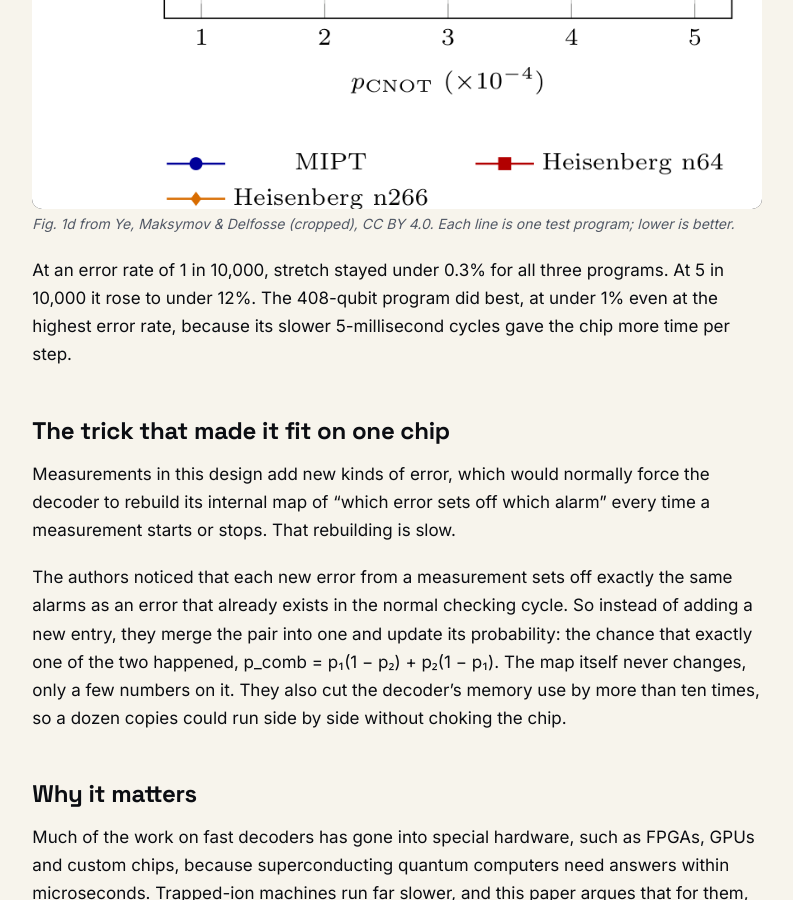
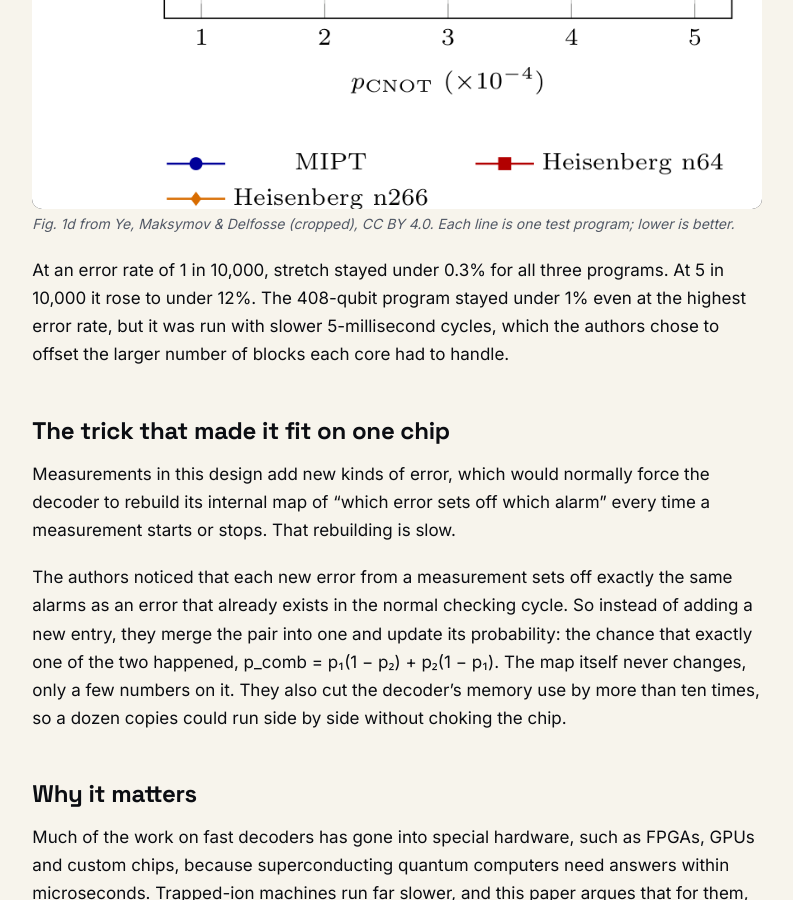
Before and after one commit to sadiqebrahim/lucidum, a Jekyll site: the page built from _posts/2026-09-27-ionq-realtime-decoder.md, in a window 1280 px wide and 900 px high, scrolled down 2238 px. Shown: the whole window, without its empty margins (243-1036 px from the left). Built offline with Jekyll 4.4.1, drawn with Linux system fonts in a browser that asks for light colours.

Commit message:
2026-09-27 · ionq decoder: precise wording on the 408-qubit result

```diff
--- a/_posts/2026-09-27-ionq-realtime-decoder.md
+++ b/_posts/2026-09-27-ionq-realtime-decoder.md
@@ -40,7 +40,7 @@ The paper's scorecard is a single ratio it calls stretch: the number of extra pa
 ![Stretch against physical error rate for the three test programs, on a log scale]({{ '/assets/posts/2026-09-27-ionq-realtime-decoder/fig1d.png' | relative_url }})
 *Fig. 1d from Ye, Maksymov & Delfosse (cropped), CC BY 4.0. Each line is one test program; lower is better.*
 
-At an error rate of 1 in 10,000, stretch stayed under 0.3% for all three programs. At 5 in 10,000 it rose to under 12%. The 408-qubit program did best, at under 1% even at the highest error rate, because its slower 5-millisecond cycles gave the chip more time per step.
+At an error rate of 1 in 10,000, stretch stayed under 0.3% for all three programs. At 5 in 10,000 it rose to under 12%. The 408-qubit program stayed under 1% even at the highest error rate, but it was run with slower 5-millisecond cycles, which the authors chose to offset the larger number of blocks each core had to handle.
 
 ## The trick that made it fit on one chip
 
```
